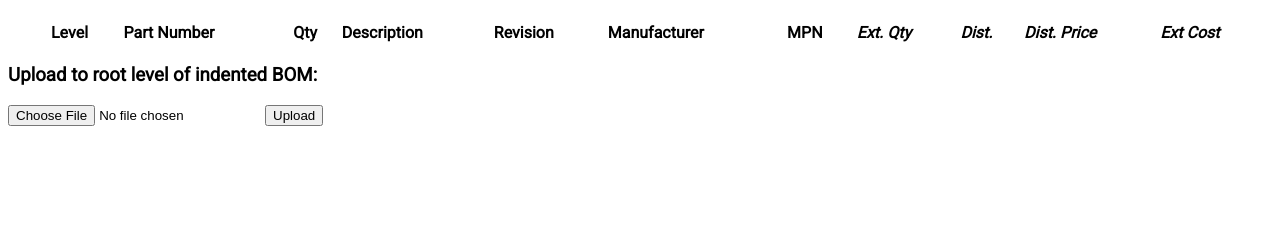
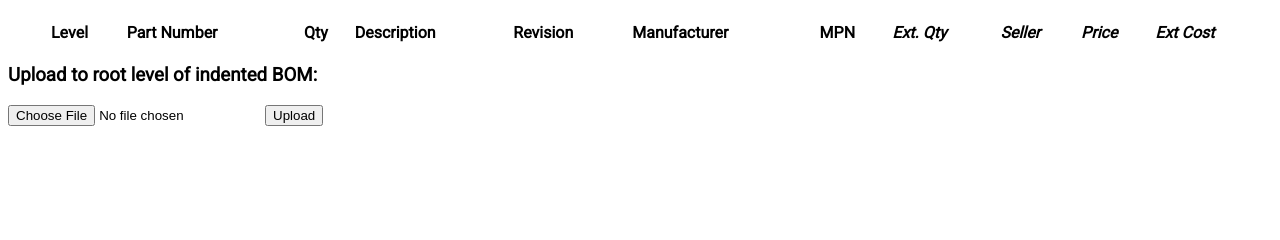
Before and after one commit to mpkasp/indabom, a Django app: template bom/templates/bom/indented.html in a window 1280 px wide. Shown: the part 191-431 px from the top of the page. Run offline with Django 3.2, Linux system fonts and the light colour scheme; the template is opened without the code that fills it, so the values that code supplies are empty.

```diff
--- a/bom/templates/bom/indented.html
+++ b/bom/templates/bom/indented.html
@@ -16,8 +16,8 @@
             <th>Manufacturer</th>
             <th>MPN</th>
             <th><i>Ext. Qty</i></th>
-            <th><i>Dist.</i></th>
-            <th><i>Dist. Price</i></th>
+            <th><i>Seller</i></th>
+            <th><i>Price</i></th>
             <th><i>Ext Cost</i></th>
         </tr>
         {% for subpart in parts %}
```
Also changed, not shown: bom/views.py (+9 -1 lines).
